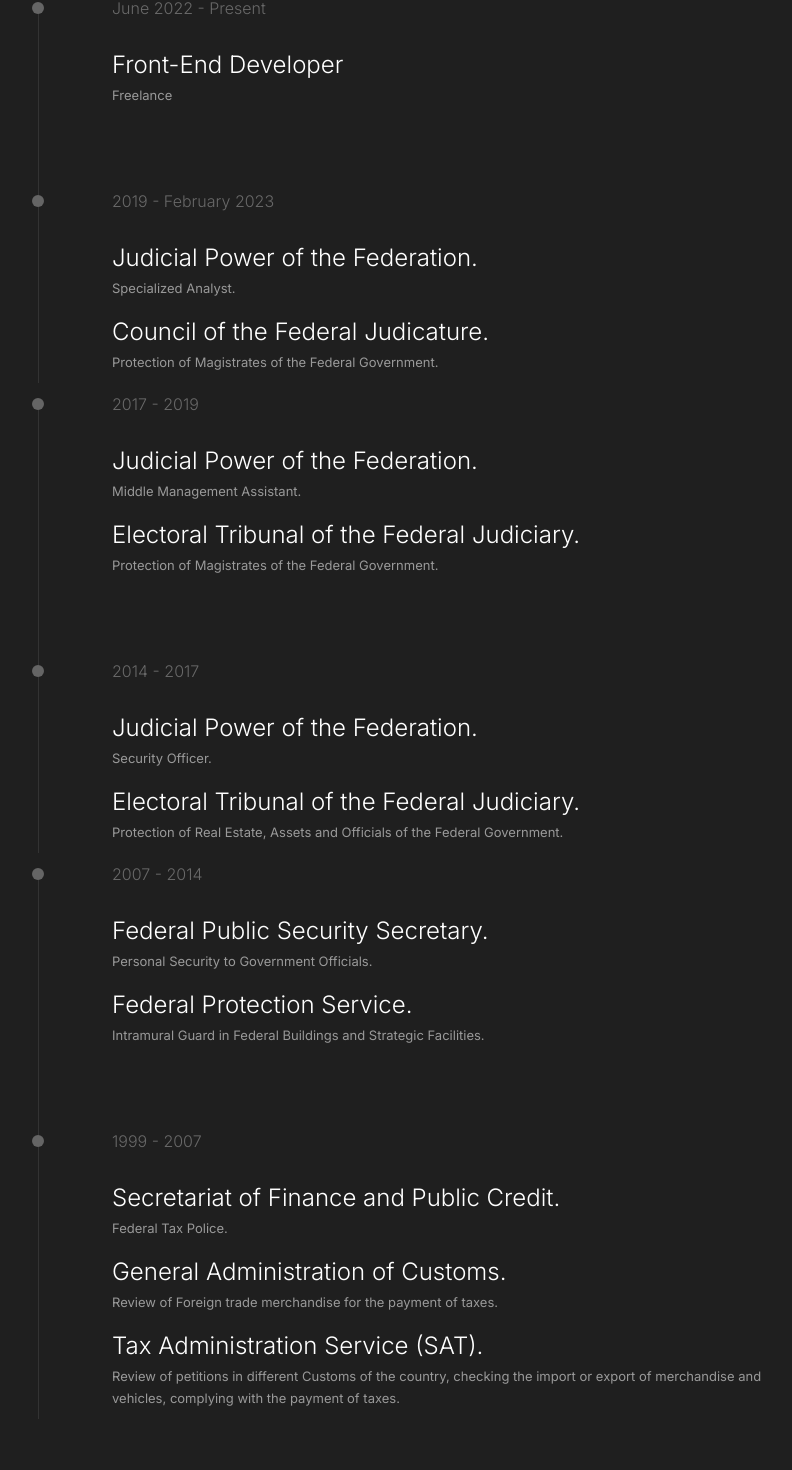
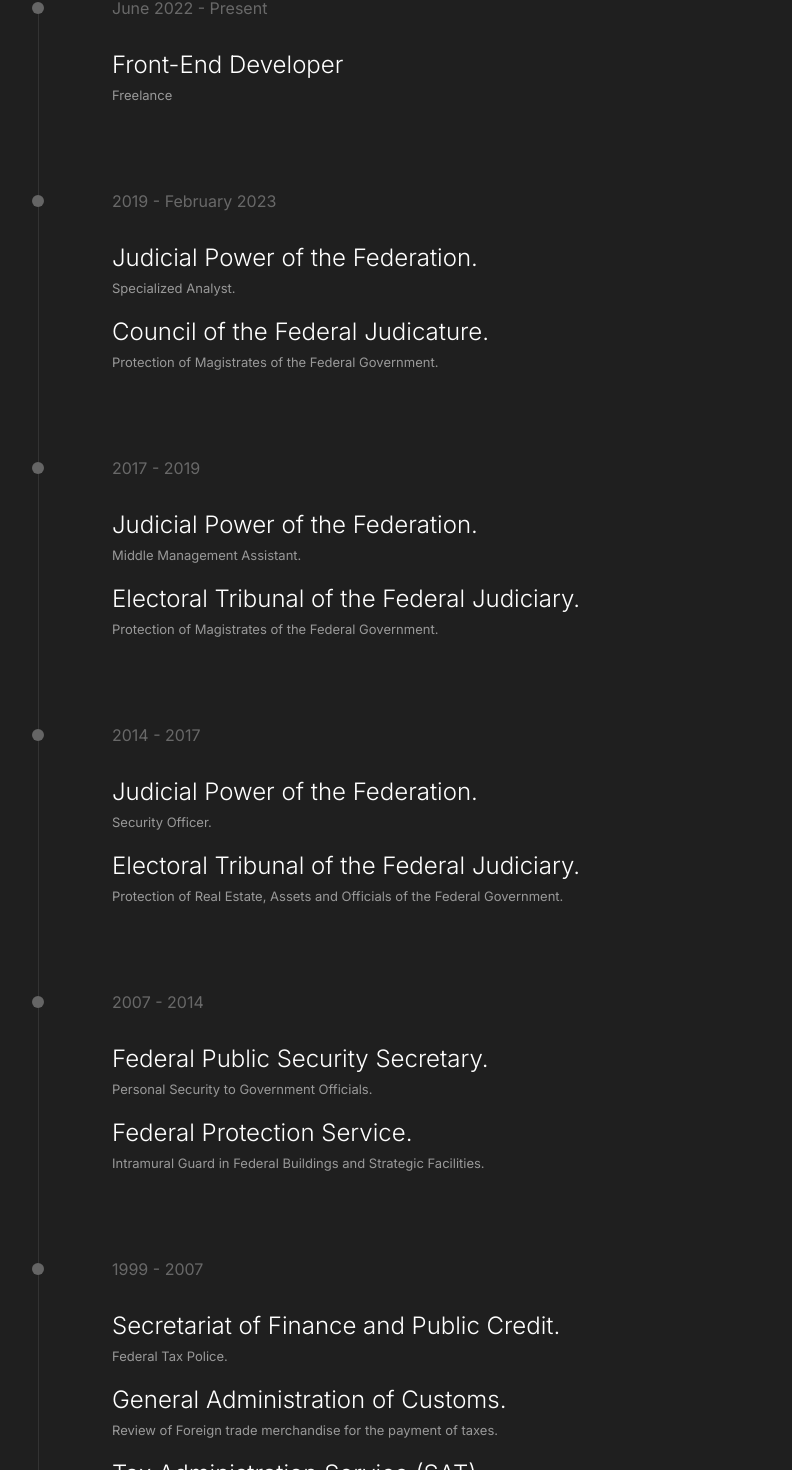
Before and after one commit to carlosgazpar/portfolio, a React (Vite) app: page / in a window 1280 px wide. Shown: the part 2096-3566 px from the top of the page, without its empty margins (382-1174 px from the left). Built offline with nearby package versions, Linux system fonts and the light colour scheme.

Commit message:
fix:Visual adjustment in resume section.

```diff
--- a/src/components/Resume.jsx
+++ b/src/components/Resume.jsx
@@ -29,8 +29,6 @@ const Resume = () => {
             description: 'Protection of Magistrates of the Federal Government.',
           }
         ]} />
-      </div>
-      <div className="Resume-timeline">
         <ResumeItem date='2017 - 2019' experiences={[
           {
             title: 'Judicial Power of the Federation.',
@@ -51,8 +49,6 @@ const Resume = () => {
             description: 'Protection of Real Estate, Assets and Officials of the Federal Government.',
           }
         ]} />
-      </div>
-      <div className="Resume-timeline">
         <ResumeItem date='2007 - 2014' experiences={[
           {
             title: 'Federal Public Security Secretary.',
--- a/src/styles/components/Resume.scss
+++ b/src/styles/components/Resume.scss
@@ -12,6 +12,7 @@
       line-height: 27px;
       color: #9999;
       margin-bottom: 28px;
+      font-weight: 400;
     }
     p{
       font-size: 13px;
```
